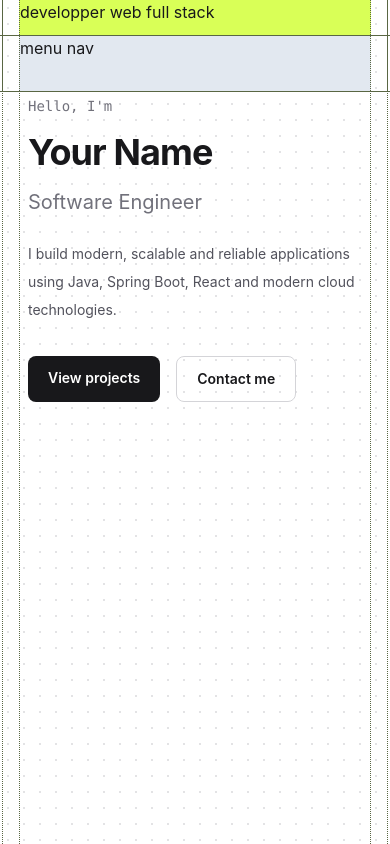
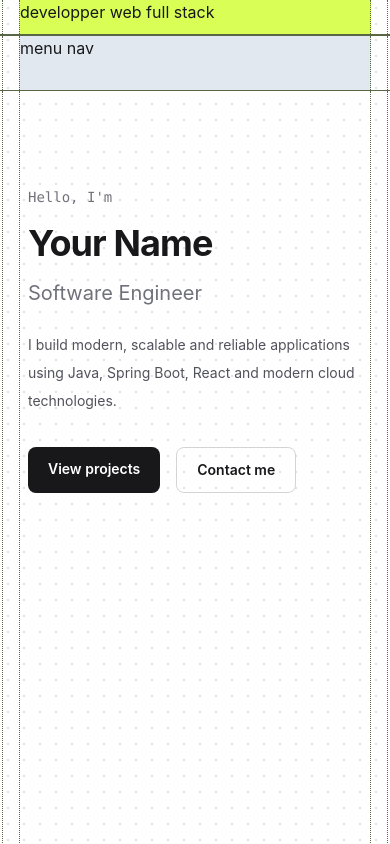
Before and after one commit to Hubert614-oss/pf-arlin, a React (Vite) app: page / in a window 390 px wide. Shown: the top 844 px of the page. Built offline with nearby package versions, Linux system fonts and the light colour scheme.

Commit message:
Fix layout issues in App and Header components for better responsiveness

```diff
--- a/src/App.tsx
+++ b/src/App.tsx
@@ -12,7 +12,7 @@ import { Contact } from "./sections/Contact";
 function App() {
 
   return (
-    <div className="h-screen w-scree text-zinc-900">
+    <div className="min-h-screen w-screen text-zinc-900">
 
       <Header />
 
--- a/src/components/Header.tsx
+++ b/src/components/Header.tsx
@@ -1,12 +1,10 @@
-import { FaDev } from "react-icons/fa";
-
 
 export function Header() {
 
   return (
     <>
-      <div className="fixed inset-x-0 top-0 z-50 h-23 w-full overflow-hidden border-b border-[#596643] ">
-        <div className="h-[40%] border-b  border-[#596643]">
+      <div className="h-9 w-full border-b border-[#596643]">
+        <div className="h-full border-b border-[#596643]">
 
           <div className="relative mx-auto max-w-[99%] sm:w-[98%] md:w-[98%] lg:w-[80%] px-4 sm:px-6 lg:px-10 h-full border-x border-[#596643] border-dotted">
             <div className="relative mx-auto  bg-[#D9FF57] h-full border-x border-[#596643] border-dotted">
@@ -15,7 +13,9 @@ export function Header() {
           </div>
 
         </div>
-        <div className="h-[60%]">
+      </div>
+      <div className="sticky top-0 z-50 h-13.75 w-full border-b border-[#596643]">
+        <div className="h-full">
 
           <div className="relative mx-auto max-w-[99%] sm:w-[98%] md:w-[98%] lg:w-[80%] px-4 sm:px-6 lg:px-10 h-full border-x border-[#596643] border-dotted">
             <div className="relative mx-auto  bg-slate-200 h-full border-x border-[#596643] border-dotted">
```
